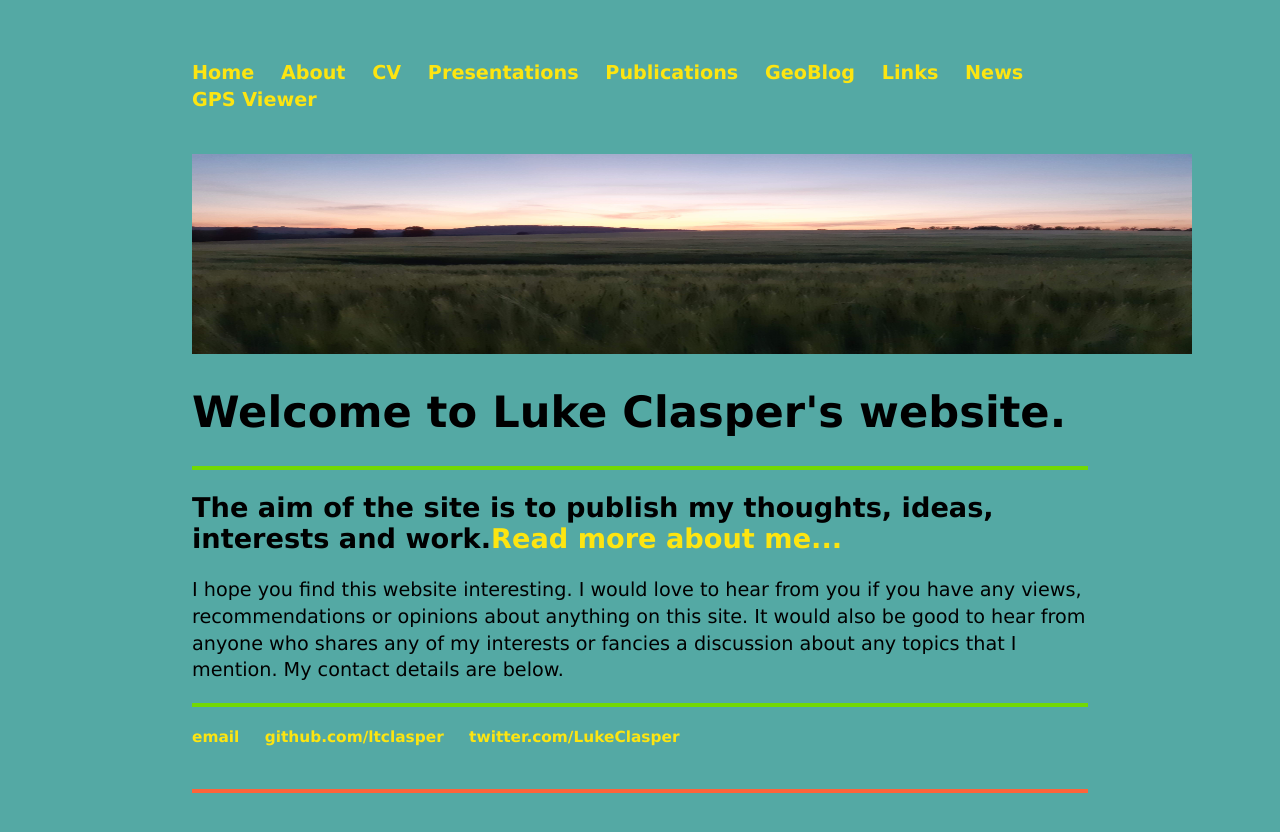
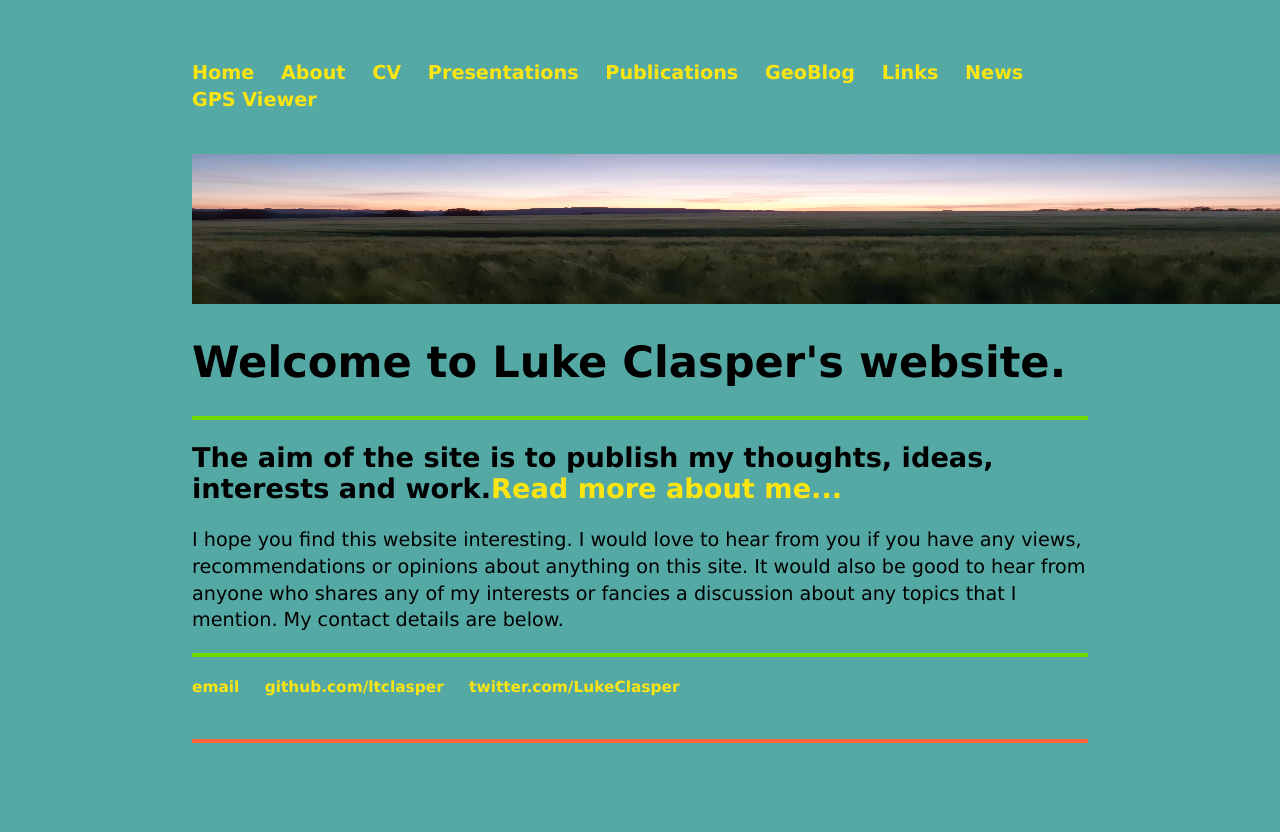
Before and after one commit to ltclasper/ltclasper.github.io, a Jekyll site: the page built from index.html, in a window 1280 px wide. Shown: the top 832 px of the page. Built offline with Jekyll 4.4.1, drawn with Linux system fonts in a browser that asks for light colours.

Commit message:
Update index.html

```diff
--- a/index.html
+++ b/index.html
@@ -5,7 +5,7 @@ title: Luke Clasper
 
 
 <header>
-   <a href="/index.html"><img src="/sunset_photo.jpg" alt="sunset photo" width="1000" height="200" /></a>
+   <a href="/index.html"><img src="/sunset_photo.jpg" alt="sunset photo" width="1200" height="150" /></a>
 </header>
 
 
```
